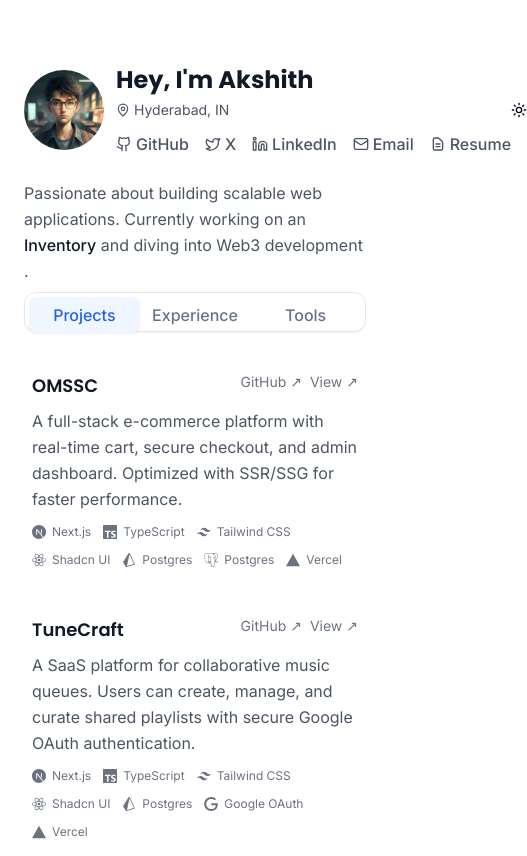
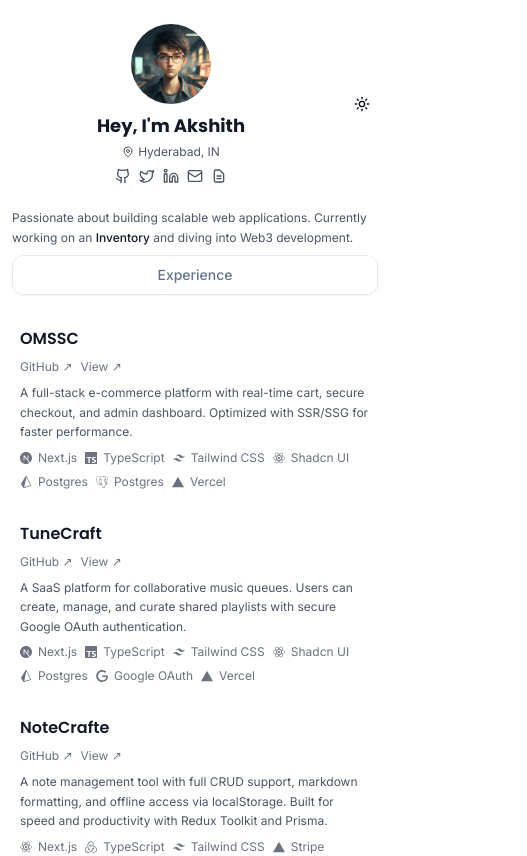
Before and after one commit to ramdeniakki/akki, a Next.js app: page / in a window 390 px wide. Shown: the top 856 px of the page, 527 px wide, since content can reach past the window. Built offline with nearby package versions, Linux system fonts and the light colour scheme.

Commit message:
fixed bugs

```diff
--- a/app/page.tsx
+++ b/app/page.tsx
@@ -169,14 +169,11 @@ export default function Portfolio() {
   }
 
   return (
-    <div className="min-h-screen bg-white dark:bg-gray-950">
-
-      <div className="max-w-2xl mx-auto px-6 py-16">
-
+    <div className="min-h-screen bg-white dark:bg-gray-950 w-full">
+      <div className="max-w-2xl mx-auto w-full px-3 sm:px-6 py-6 sm:py-16">
         {/* Header */}
-        <header className="flex items-center justify-between mb-6">
-
-                      <div className="flex items-center gap-3">
+        <header className="flex flex-row items-center justify-between mb-6 gap-y-4 gap-x-4 w-full">
+          <div className="flex flex-col sm:flex-row items-center gap-y-2 gap-x-3 w-full">
             <div className="w-20 h-20 rounded-full overflow-hidden bg-gray-200 dark:bg-gray-700 flex-shrink-0">
               <img
                 src="/akki.jpeg"
@@ -195,39 +192,42 @@ export default function Portfolio() {
                 A
               </div>
             </div>
-            <div>
-              <h1 className="text-2xl font-bold text-gray-900 dark:text-gray-100 mb-1 font-poppins">Hey, I'm Akshith</h1>
-              <p className="text-gray-600 dark:text-gray-400 text-sm flex items-center gap-1 mb-3">
-                <MapPin className="h-3.5 w-3.5" />
+            <div className="w-full">
+              <h1 className="text-lg sm:text-2xl font-bold text-gray-900 dark:text-gray-100 mb-1 font-poppins text-center sm:text-left">
+                Hey, I'm Akshith
+              </h1>
+              <p className="text-gray-600 dark:text-gray-400 text-xs sm:text-sm flex items-center gap-1 mb-2 sm:mb-3 justify-center sm:justify-start">
+                <MapPin className="h-3 w-3 sm:h-3.5 sm:w-3.5" />
                 Hyderabad, IN
               </p>
-              <div className="flex items-center gap-4 text-base font-medium">
+              <div className="flex flex-wrap justify-center sm:justify-start items-center gap-2 sm:gap-4 text-xs sm:text-base font-medium">
                 <Link
                   href="https://github.com/ramdeniakki"
                   className="text-gray-600 dark:text-gray-400 hover:text-gray-900 dark:hover:text-gray-100 transition-all duration-200 flex items-center gap-1 hover:scale-110 hover:translate-y-[-2px]"
                 >
                   <Github className="h-4 w-4 hover:rotate-12 transition-transform duration-200" />
-                  GitHub
+                  <span className="hidden xs:inline">GitHub</span>
                 </Link>
                 <Link
                   href="#"
                   className="text-gray-600 dark:text-gray-400 hover:text-gray-900 dark:hover:text-gray-100 transition-all duration-200 flex items-center gap-1 hover:scale-110 hover:translate-y-[-2px]"
                 >
-                  <Twitter className="h-4 w-4 hover:rotate-12 transition-transform duration-200" />X
+                  <Twitter className="h-4 w-4 hover:rotate-12 transition-transform duration-200" />
+                  <span className="hidden xs:inline">X</span>
                 </Link>
                 <Link
                   href="https://www.linkedin.com/in/ramdeni-akshith-b96b01203"
                   className="text-gray-600 dark:text-gray-400 hover:text-gray-900 dark:hover:text-gray-100 transition-all duration-200 flex items-center gap-1 hover:scale-110 hover:translate-y-[-2px]"
                 >
                   <Linkedin className="h-4 w-4 hover:rotate-12 transition-transform duration-200" />
-                  LinkedIn
+                  <span className="hidden xs:inline">LinkedIn</span>
                 </Link>
                 <Link
                   href="mailto:ramdeniakshith@gmail.com"
                   className="text-gray-600 dark:text-gray-400 hover:text-gray-900 dark:hover:text-gray-100 transition-all duration-200 flex items-center gap-1 hover:scale-110 hover:translate-y-[-2px]"
                 >
                   <Mail className="h-4 w-4 hover:rotate-12 transition-transform duration-200" />
-                  Email
+                  <span className="hidden xs:inline">Email</span>
                 </Link>
                 <Link
                   href="https://drive.google.com/file/d/1twh3e81dcIMA-TJoMQO5U-vvSO8jX6gl/view?usp=sharing"
@@ -238,11 +238,12 @@ export default function Portfolio() {
                   <svg className="h-4 w-4 hover:rotate-12 transition-transform duration-200" fill="none" stroke="currentColor" viewBox="0 0 24 24" strokeWidth="2">
                     <path strokeLinecap="round" strokeLinejoin="round" d="M9 12h6m-6 4h6m2 5H7a2 2 0 01-2-2V5a2 2 0 012-2h5.586a1 1 0 01.707.293l5.414 5.414a1 1 0 01.293.707V19a2 2 0 01-2 2z" />
                   </svg>
-                  Resume
+                  <span className="hidden xs:inline">Resume</span>
                 </Link>
               </div>
             </div>
           </div>
+          <div className="flex justify-end">
             <Button
               variant="ghost"
               size="icon"
@@ -253,52 +254,47 @@ export default function Portfolio() {
               <Moon className="absolute h-4 w-4 rotate-90 scale-0 transition-all dark:rotate-0 dark:scale-100" />
               <span className="sr-only">Toggle theme</span>
             </Button>
+          </div>
         </header>
 
         {/* Bio */}
-        <section className="mb-2">
-
-          <p className="text-gray-600 dark:text-gray-400 leading-relaxed mb-2 text-base">
+        <section className="mb-2 w-full">
+          <p className="text-gray-600 dark:text-gray-400 leading-relaxed mb-2 text-xs sm:text-base">
             Passionate about building scalable web applications. Currently working on an{" "}
             <Link href="https://github.com/Sanjay-Balam/Inventory-Frontend.git" className="text-gray-900 dark:text-gray-100 hover:underline font-medium">
               Inventory
             </Link>{" "}
-            and diving into Web3 development
-            {" "}
-            {/* <Link href="#" className="text-gray-900 dark:text-gray-100 hover:underline">
-              oss.now
-            </Link> */}
-            .
+            and diving into Web3 development.
           </p>
         </section>
 
         {/* Navigation Tabs */}
         <Tabs value={activeTab} onValueChange={setActiveTab} className="w-full">
-          <TabsList className="grid w-full grid-cols-3 mb-8 bg-white dark:bg-gray-900 rounded-xl shadow-sm border border-gray-200 dark:border-gray-700 p-1">
-            <TabsTrigger value="projects" className="text-base font-medium hover:bg-gray-50 dark:hover:bg-gray-800 transition-all duration-200 hover:scale-105 rounded-lg data-[state=active]:bg-blue-50 dark:data-[state=active]:bg-blue-900/20 data-[state=active]:text-blue-600 dark:data-[state=active]:text-blue-400">
+          <TabsList className="flex flex-col sm:grid sm:grid-cols-3 w-full mb-6 sm:mb-8 bg-white dark:bg-gray-900 rounded-xl shadow-sm border border-gray-200 dark:border-gray-700 p-1 gap-2 overflow-x-auto">
+            <TabsTrigger value="projects" className="text-sm sm:text-base font-medium hover:bg-gray-50 dark:hover:bg-gray-800 transition-all duration-200 hover:scale-105 rounded-lg data-[state=active]:bg-blue-50 dark:data-[state=active]:bg-blue-900/20 data-[state=active]:text-blue-600 dark:data-[state=active]:text-blue-400">
               Projects
             </TabsTrigger>
-            <TabsTrigger value="experience" className="text-base font-medium hover:bg-gray-50 dark:hover:bg-gray-800 transition-all duration-200 hover:scale-105 rounded-lg data-[state=active]:bg-blue-50 dark:data-[state=active]:bg-blue-900/20 data-[state=active]:text-blue-600 dark:data-[state=active]:text-blue-400">
+            <TabsTrigger value="experience" className="text-sm sm:text-base font-medium hover:bg-gray-50 dark:hover:bg-gray-800 transition-all duration-200 hover:scale-105 rounded-lg data-[state=active]:bg-blue-50 dark:data-[state=active]:bg-blue-900/20 data-[state=active]:text-blue-600 dark:data-[state=active]:text-blue-400">
               Experience
             </TabsTrigger>
-            <TabsTrigger value="tools" className="text-base font-medium hover:bg-gray-50 dark:hover:bg-gray-800 transition-all duration-200 hover:scale-105 rounded-lg data-[state=active]:bg-blue-50 dark:data-[state=active]:bg-blue-900/20 data-[state=active]:text-blue-600 dark:data-[state=active]:text-blue-400">
+            <TabsTrigger value="tools" className="text-sm sm:text-base font-medium hover:bg-gray-50 dark:hover:bg-gray-800 transition-all duration-200 hover:scale-105 rounded-lg data-[state=active]:bg-blue-50 dark:data-[state=active]:bg-blue-900/20 data-[state=active]:text-blue-600 dark:data-[state=active]:text-blue-400">
               Tools
             </TabsTrigger>
           </TabsList>
 
           {/* Projects Tab */}
-          <TabsContent value="projects" className="space-y-8">
+          <TabsContent value="projects" className="space-y-4 sm:space-y-8">
             {projects.map((project, index) => (
-              <div key={index} className="group transition-all duration-300 hover:bg-gray-50 dark:hover:bg-gray-900/50 hover:shadow-lg hover:shadow-gray-200 dark:hover:shadow-gray-800 rounded-lg p-2 hover:-translate-y-1">
-                <div className="flex items-start justify-between mb-2">
-                  <h3 className="text-gray-900 dark:text-gray-100 font-semibold text-lg group-hover:text-blue-600 dark:group-hover:text-blue-400 transition-colors font-poppins">
+              <div key={index} className="group transition-all duration-300 hover:bg-gray-50 dark:hover:bg-gray-900/50 hover:shadow-lg hover:shadow-gray-200 dark:hover:shadow-gray-800 rounded-lg p-2 sm:p-4 hover:-translate-y-1 w-full">
+                <div className="flex flex-col sm:flex-row items-start sm:items-center justify-between mb-2 gap-2">
+                  <h3 className="text-gray-900 dark:text-gray-100 font-semibold text-base sm:text-lg group-hover:text-blue-600 dark:group-hover:text-blue-400 transition-colors font-poppins">
                     {project.title}
                   </h3>
                   <div className="flex items-center gap-2">
                     {project.github && (
                       <Link
                         href={project.github}
-                        className="text-gray-500 hover:text-gray-700 dark:text-gray-400 dark:hover:text-gray-200 text-sm hover:scale-110 transform duration-200 hover:translate-y-[-1px]"
+                        className="text-gray-500 hover:text-gray-700 dark:text-gray-400 dark:hover:text-gray-200 text-xs sm:text-sm hover:scale-110 transform duration-200 hover:translate-y-[-1px]"
                       >
                         GitHub ↗
                       </Link>
@@ -306,18 +302,18 @@ export default function Portfolio() {
                     {project.demo && (
                       <Link
                         href={project.demo}
-                        className="text-gray-500 hover:text-gray-700 dark:text-gray-400 dark:hover:text-gray-200 text-sm hover:scale-110 transform duration-200 hover:translate-y-[-1px]"
+                        className="text-gray-500 hover:text-gray-700 dark:text-gray-400 dark:hover:text-gray-200 text-xs sm:text-sm hover:scale-110 transform duration-200 hover:translate-y-[-1px]"
                       >
                         View ↗
                       </Link>
                     )}
                   </div>
                 </div>
-                <p className="text-gray-600 dark:text-gray-400 text-base mb-3 leading-relaxed">{project.description}</p>
-                <div className="flex flex-wrap gap-3">
+                <p className="text-gray-600 dark:text-gray-400 text-xs sm:text-base mb-2 sm:mb-3 leading-relaxed">{project.description}</p>
+                <div className="flex flex-wrap gap-2 sm:gap-3">
                   {project.tags.map((tag, tagIndex) => (
                     <div key={tagIndex} className="flex items-center gap-1.5 text-xs text-gray-500 dark:text-gray-400 hover:text-gray-700 dark:hover:text-gray-200 transition-all duration-200 hover:scale-110 transform hover:translate-y-[-1px]">
-                      <tag.icon className="h-3.5 w-3.5 hover:rotate-12 transition-transform duration-200" />
+                      <tag.icon className="h-3 w-3 sm:h-3.5 sm:w-3.5 hover:rotate-12 transition-transform duration-200" />
                       {tag.name}
                     </div>
                   ))}
@@ -327,14 +323,14 @@ export default function Portfolio() {
           </TabsContent>
 
           {/* Experience Tab */}
-          <TabsContent value="experience" className="space-y-8">
+          <TabsContent value="experience" className="space-y-4 sm:space-y-8">
             {experience.map((exp, index) => (
-              <div key={index} className="group transition-all duration-300 hover:bg-gray-50 dark:hover:bg-gray-900/50 hover:shadow-lg hover:shadow-gray-200 dark:hover:shadow-gray-800 rounded-lg p-2 hover:-translate-y-1">
-                <div className="flex items-start justify-between mb-2">
+              <div key={index} className="group transition-all duration-300 hover:bg-gray-50 dark:hover:bg-gray-900/50 hover:shadow-lg hover:shadow-gray-200 dark:hover:shadow-gray-800 rounded-lg p-2 sm:p-4 hover:-translate-y-1 w-full">
+                <div className="flex flex-col sm:flex-row items-start sm:items-center justify-between mb-2 gap-2">
                   <div>
-                    <h3 className="text-gray-900 dark:text-gray-100 font-semibold text-lg group-hover:text-blue-600 dark:group-hover:text-blue-400 transition-colors duration-200 font-poppins">{exp.position}</h3>
-                    <p className="text-gray-600 dark:text-gray-400 text-sm flex items-center gap-1 group-hover:text-gray-700 dark:group-hover:text-gray-300 transition-colors duration-200">
-                      <Building className="h-3.5 w-3.5 group-hover:rotate-12 transition-transform duration-200" />
+                    <h3 className="text-gray-900 dark:text-gray-100 font-semibold text-base sm:text-lg group-hover:text-blue-600 dark:group-hover:text-blue-400 transition-colors duration-200 font-poppins">{exp.position}</h3>
+                    <p className="text-gray-600 dark:text-gray-400 text-xs sm:text-sm flex items-center gap-1 group-hover:text-gray-700 dark:group-hover:text-gray-300 transition-colors duration-200">
+                      <Building className="h-3 w-3 sm:h-3.5 sm:w-3.5 group-hover:rotate-12 transition-transform duration-200" />
                       {exp.company}
                     </p>
                   </div>
@@ -346,23 +342,23 @@ export default function Portfolio() {
                     </div>
                   </div>
                 </div>
-                <p className="text-gray-600 dark:text-gray-400 text-base leading-relaxed">{exp.description}</p>
+                <p className="text-gray-600 dark:text-gray-400 text-xs sm:text-base leading-relaxed">{exp.description}</p>
               </div>
             ))}
           </TabsContent>
 
           {/* Tools Tab */}
-          <TabsContent value="tools" className="space-y-8">
+          <TabsContent value="tools" className="space-y-4 sm:space-y-8">
             {tools.map((toolCategory, index) => (
-              <div key={index}>
-                <h3 className="text-gray-900 dark:text-gray-100 font-semibold text-lg mb-3 hover:text-blue-600 dark:hover:text-blue-400 transition-colors duration-200 font-poppins">{toolCategory.category}</h3>
-                <div className="flex flex-wrap gap-3">
+              <div key={index} className="w-full">
+                <h3 className="text-gray-900 dark:text-gray-100 font-semibold text-base sm:text-lg mb-2 sm:mb-3 hover:text-blue-600 dark:hover:text-blue-400 transition-colors duration-200 font-poppins">{toolCategory.category}</h3>
+                <div className="flex flex-wrap gap-2 sm:gap-3">
                   {toolCategory.items.map((tool, toolIndex) => (
                     <div
                       key={toolIndex}
                       className="flex items-center gap-1.5 text-xs text-gray-500 dark:text-gray-400 hover:text-gray-700 dark:hover:text-gray-200 transition-all duration-200 cursor-default hover:scale-110 transform hover:translate-y-[-1px] p-2 rounded-md hover:bg-gray-100 dark:hover:bg-gray-800 hover:shadow-sm"
                     >
-                      <tool.icon className="h-3.5 w-3.5 hover:rotate-12 transition-transform duration-200" />
+                      <tool.icon className="h-3 w-3 sm:h-3.5 sm:w-3.5 hover:rotate-12 transition-transform duration-200" />
                       {tool.name}
                     </div>
                   ))}
```
Lines whose indentation alone changed are shown as unchanged.
